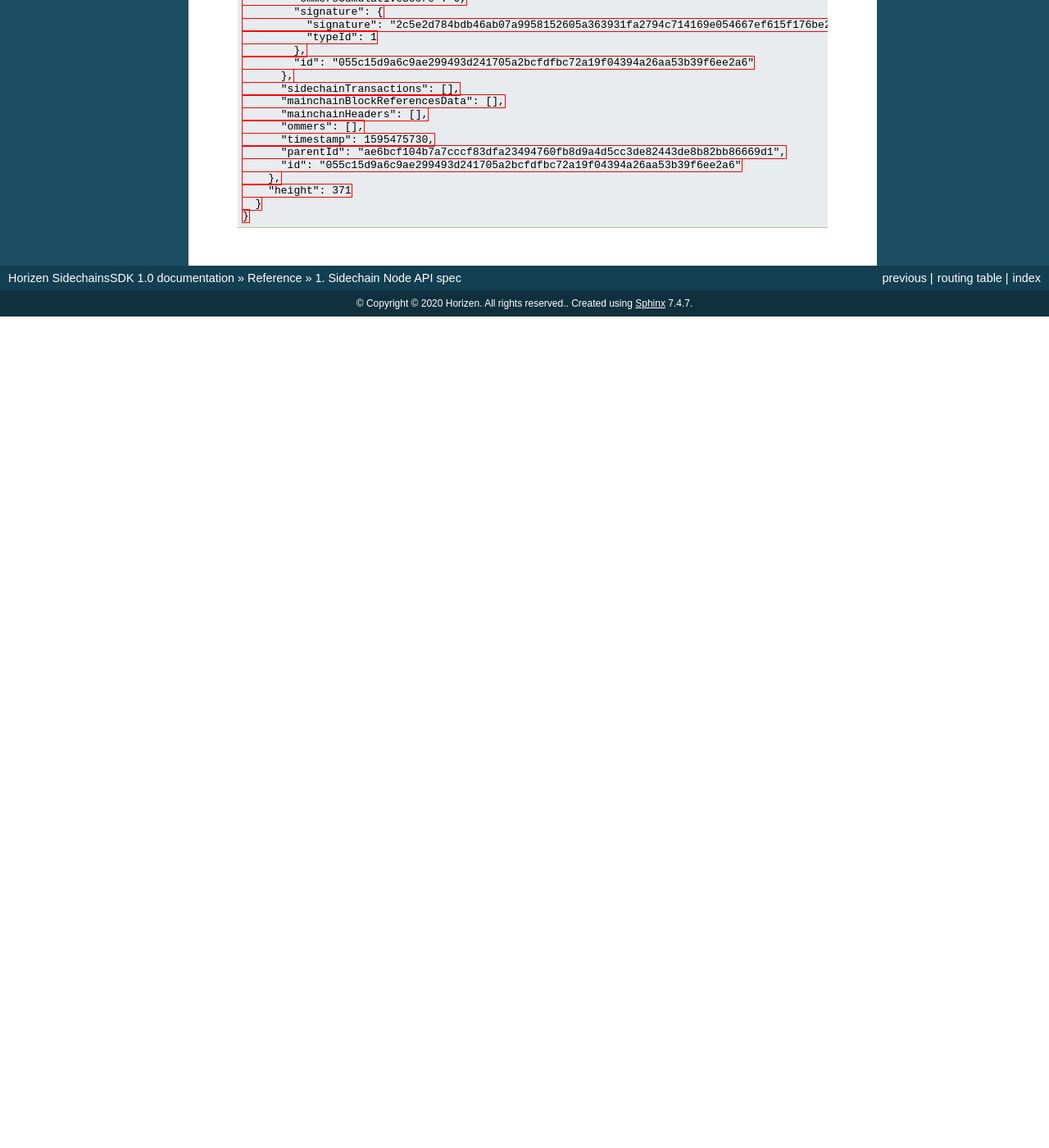
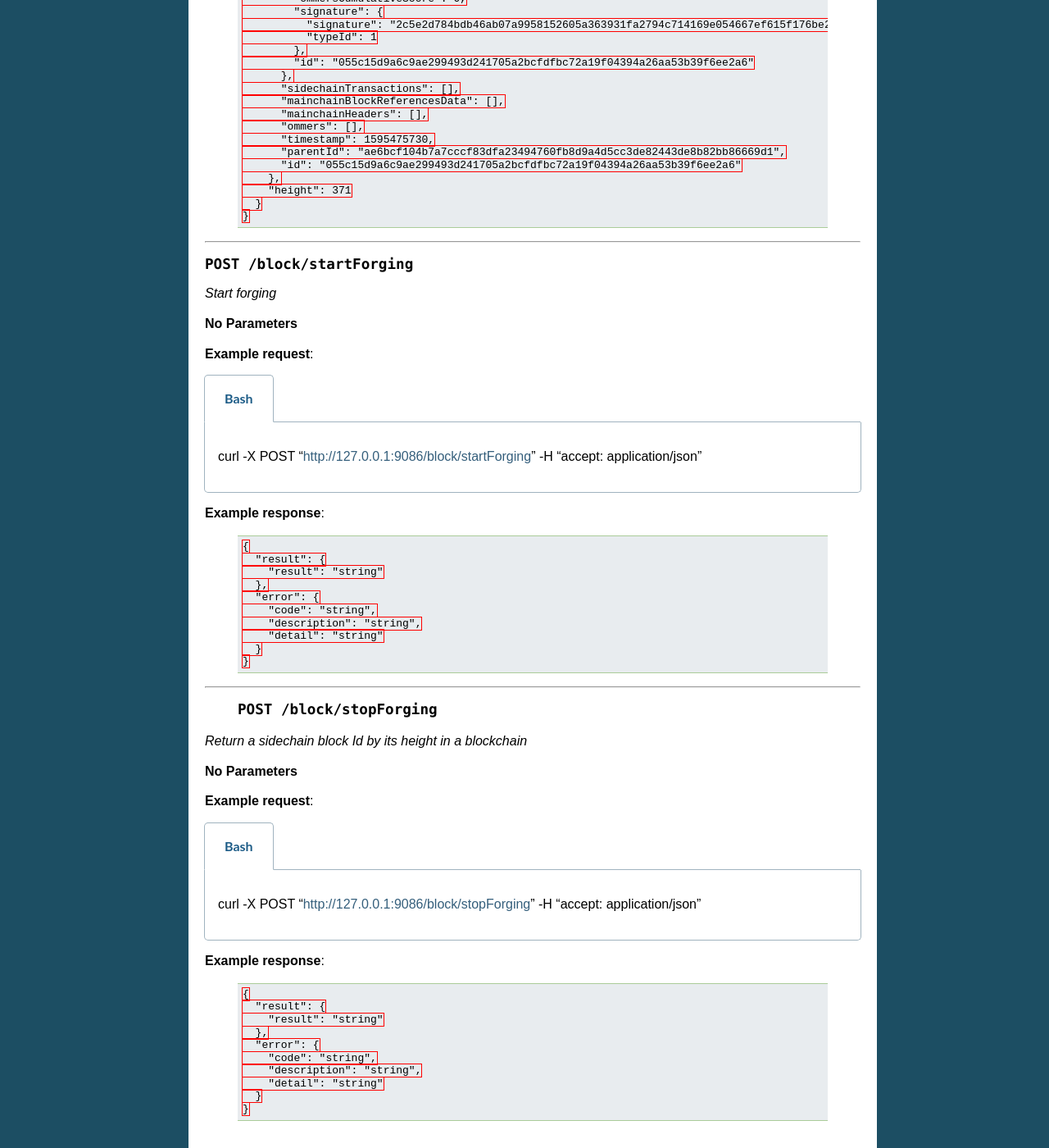
Before and after one commit to megaluck/documentation, a Sphinx documentation site: the page built from docs/reference/01-scnode-api-spec.rst, in a window 1280 px wide and 1400 px high, scrolled down 3848 px. Shown: the whole window at 82% size. Built offline with Sphinx 7.4.7, drawn with Linux system fonts in a browser that asks for light colours; before the commit the page ends 4234 px from its top, so only the background shows below that.

Commit message:
Update 01-scnode-api-spec.rst

```diff
--- a/docs/reference/01-scnode-api-spec.rst
+++ b/docs/reference/01-scnode-api-spec.rst
@@ -248,3 +248,67 @@ Return here best sidechain block id and height in active chain
           "height": 371
         }
       }
+
+_____
+
+.. http:post:: /block/startForging
+
+*Start forging*
+
+**No Parameters**
+
+**Example request**:
+
+.. tabs::
+
+   .. tab:: Bash
+
+      curl -X POST "http://127.0.0.1:9086/block/startForging" -H "accept: application/json"
+
+
+**Example response**:
+
+   .. sourcecode:: http
+
+      {
+        "result": {
+          "result": "string"
+        },
+        "error": {
+          "code": "string",
+          "description": "string",
+          "detail": "string"
+        }
+      }
+
+_____
+
+ .. http:post:: /block/stopForging
+
+*Return a sidechain block Id by its height in a blockchain*
+
+**No Parameters**
+
+**Example request**:
+
+.. tabs::
+
+   .. tab:: Bash
+
+      curl -X POST "http://127.0.0.1:9086/block/stopForging" -H "accept: application/json"
+
+
+**Example response**:
+
+   .. sourcecode:: http
+
+      {
+        "result": {
+          "result": "string"
+        },
+        "error": {
+          "code": "string",
+          "description": "string",
+          "detail": "string"
+        }
+      }
```
